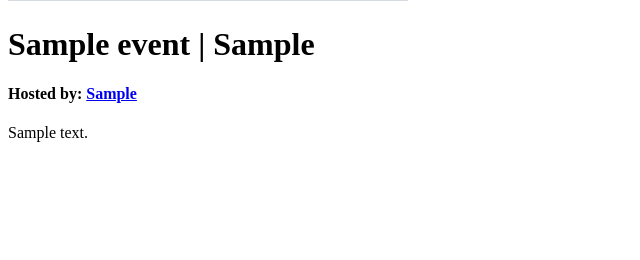
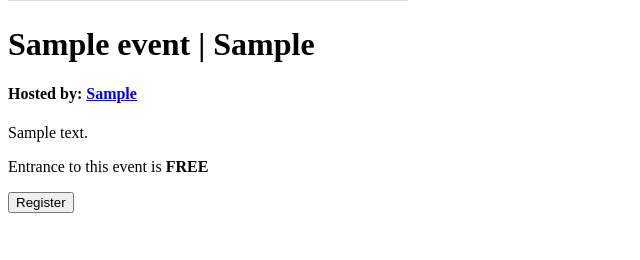
Before and after one commit to abeer-rozba/furreal-friends, a Django app: template main_app/templates/pet-events/event-details.html in a window 1280 px wide. Shown: the part 328-588 px from the top of the page, without its empty margins (0-640 px from the left). Run offline with Django 5.2, Linux system fonts and the light colour scheme; the template is opened without the code that fills it: values that come from a table or form of the project are taken from there, others are empty; a user stored in the database is signed in; tables that the repository leaves empty hold one stand-in row (values such as "Sample post"); grey boxes marked "Sample" are stand-in pictures.

Commit message:
modify event form and model - add date and time field

```diff
--- a/main_app/forms.py
+++ b/main_app/forms.py
@@ -27,9 +27,10 @@ class EventForm(forms.ModelForm):
         model = Event
         fields = [
             "title",
+            "image",
             "location",
+            "date_time",
             "description",
-            "image",
             "hasFees",
             "price",
         ]
--- a/main_app/models.py
+++ b/main_app/models.py
@@ -40,9 +40,11 @@ class Event(models.Model):
     host = models.ForeignKey(
         Owner, on_delete=models.CASCADE, related_name="hosted_event"
     )
+
     image = models.CharField()
     title = models.CharField(max_length=50)
     location = models.CharField(max_length=50)
+    date_time = models.DateTimeField()
     description = models.TextField()
     hasFees = models.BooleanField()
     price = models.FloatField(null=True)
--- a/main_app/templates/pet-events/event-details.html
+++ b/main_app/templates/pet-events/event-details.html
@@ -6,6 +6,9 @@
   <h4>Hosted by: <a href="/community/{{event.host.id}}">{{event.host}}</a></h4>
   <p>{{event.description}}</p>
   {% if hasFees %}
-  <p>Price: <b>{{event.price}}</b></p>
+  <p>Entry Fee: <b>{{event.price}} BD</b></p>
+  {% else %}
+  <p>Entrance to this event is <b>FREE</b></p>
   {% endif %}
+  <button>Register</button>
 {% endblock content %}
```
